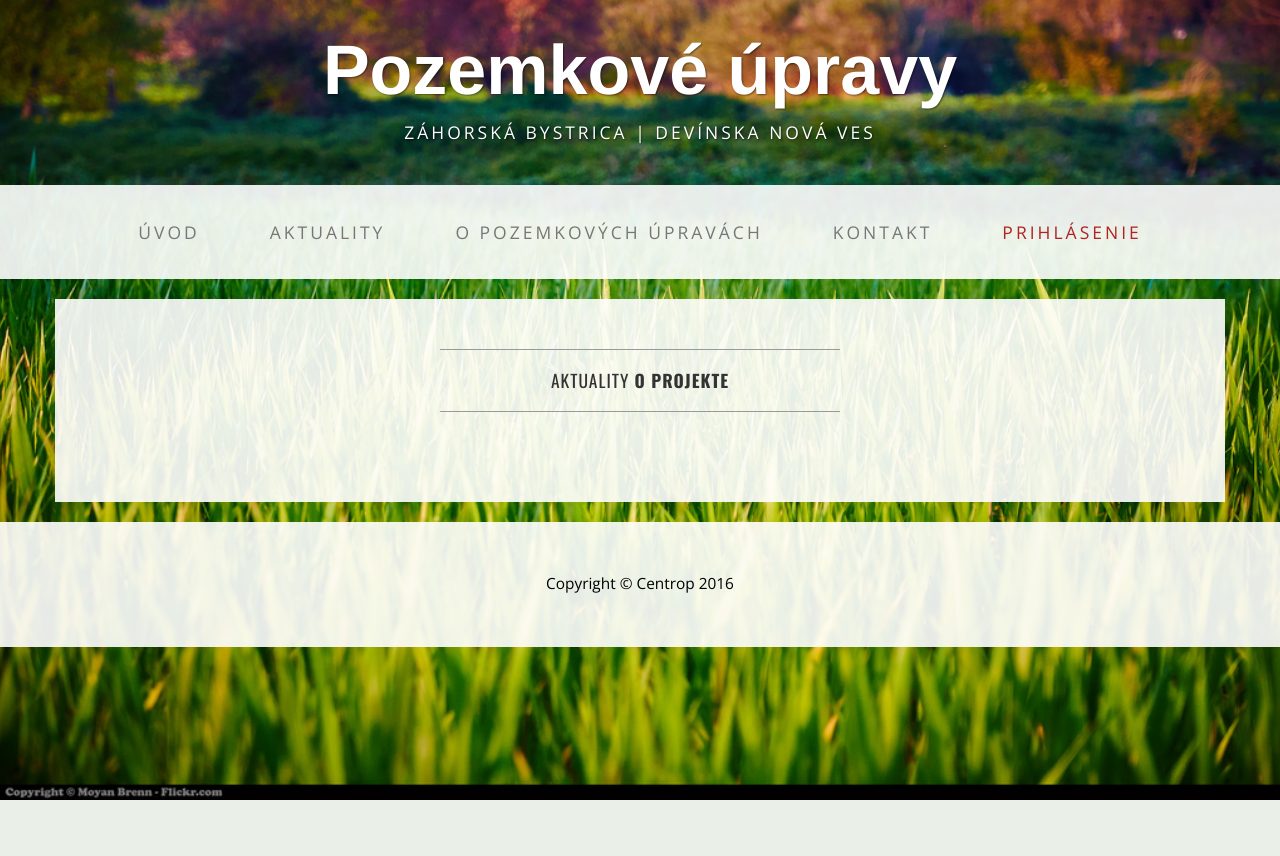
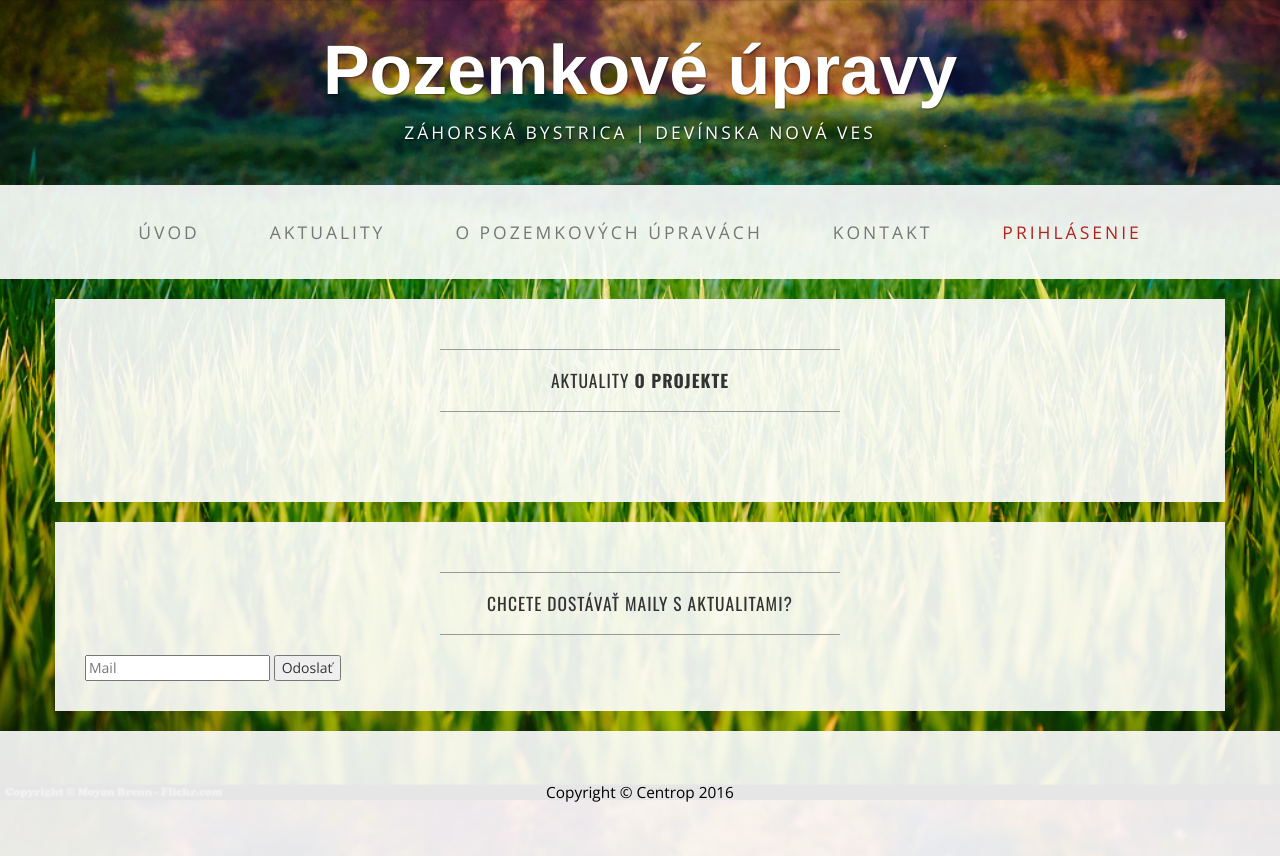
Before and after one commit to OHUSAR/pozemkove_upravy, a PHP site: page /actualities.php in a window 1280 px wide. Before the commit the page ends 800 px from the top, so only its background shows below. Run offline with PHP 8.4, Linux system fonts and the light colour scheme; tables that the repository leaves empty or names only in its code hold one stand-in row (values such as "Sample post").

Commit message:
added newsletter

```diff
--- a/sources/actualities.php
+++ b/sources/actualities.php
@@ -4,6 +4,7 @@
 <?php include('functions/content_functions.php') ?>
 <?php include('functions/login_functions.php') ?>
 <?php include('functions/article_functions.php') ?>
+<?php include('functions/newsletter_functions.php') ?>
 <?php siteHead('Aktuality')?>
 
 <body>
@@ -11,7 +12,6 @@
     <?php include('html/nav.html') ?>
 
     <div class="container">
-
         <div class="row">
             <div class="box">
                 <?php
@@ -20,9 +20,30 @@
                 ?>
             </div>
         </div>
-
     </div>
     <!-- /.container -->
+
+    <div class="container">
+        <div class="row">
+            <div class="box">
+                <div class="col-lg-12">
+                    <div class="form">
+                        <?php sectionHeading("Chcete dostávať maily s aktualitami?", "")?>
+                        <form class="login-form" method="post">
+                            <input type="text" placeholder="Mail" name="mail" required/>
+                            <button type="submit" name="newsletterFormSubmit" value="register">Odoslať</button>
+                        </form>
+                        <?php
+                        if (isset($_POST["newsletterFormSubmit"])) {
+                            $_POST["mail"] = addslashes(strip_tags(trim($_POST["mail"])));
+                            addToNewsletter($_POST["mail"]);
+                        }
+                        ?>
+                    </div>
+                </div>
+            </div>
+        </div>
+    </div>
 
     <?php include('html/footer.html') ?>
 
--- a/sources/functions/newsletter_functions.php
+++ b/sources/functions/newsletter_functions.php
@@ -1,7 +1,103 @@
 <?php
-/**
- * Created by PhpStorm.
- * User: Martin
- * Date: 12/08/16
- * Time: 15:32
- */
+function addToNewsletter($mail){
+    $servername = "localhost";
+    $username = "root";
+    $password = "";
+    $dbname = "land_edit";
+
+    echo "<br>";
+
+    if(!checkInput($mail)){
+        echo 'Zadali ste nesprávnu mailovú adresu.';
+        return;
+    }
+    if(isRegistered($mail)){
+        echo 'Aktuálne už dostávate newsletter.';
+        return;
+    }
+
+// Create connection
+    $conn = mysqli_connect($servername, $username, $password, $dbname);
+// Check connection
+    if (!$conn) {
+        die("Connection failed: " . mysqli_connect_error());
+    }
+
+    $sql = "INSERT INTO newsletter (mail) VALUES ('".$mail."')";
+
+    if (mysqli_query($conn, $sql)) {
+        echo "Ďakujeme, odteraz budete od nás dostávať newsletter";
+    } else {
+        echo "Error: " . $sql . "<br>" . mysqli_error($conn);
+    }
+
+    mysqli_close($conn);
+}
+
+
+function removeFromNewsletter($mail){
+    $servername = "localhost";
+    $username = "root";
+    $password = "";
+    $dbname = "land_edit";
+    if(!checkInput($mail)){
+        echo 'Zadali ste nesprávnu mailovú adresu.';
+        return;
+    }
+    if(isRegistered($mail)){
+        echo 'Aktuálne už dostávate newsletter.';
+        return;
+    }
+
+// Create connection
+    $conn = mysqli_connect($servername, $username, $password, $dbname);
+// Check connection
+    if (!$conn) {
+        die("Connection failed: " . mysqli_connect_error());
+    }
+
+// sql to delete a record
+    $sql = "DELETE FROM newsletter WHERE mail='".$mail."'";
+
+    if (mysqli_query($conn, $sql)) {
+        echo "Record deleted successfully";
+    } else {
+        echo "Error deleting record. Please contact site administrator.";
+    }
+    mysqli_close($conn);
+
+}
+
+
+function isRegistered($mail){
+    $servername = "localhost";
+    $username = "ofm";
+    $password = "land9edit";
+    $dbname = "land_edit";
+
+// Create connection
+    $conn = mysqli_connect($servername, $username, $password, $dbname);
+// Check connection
+    if (!$conn) {
+        die("Connection failed: " . mysqli_connect_error());
+    }
+
+    $sql = "SELECT * FROM newsletter WHERE mail = '".$mail."'";
+    $result = mysqli_query($conn, $sql);
+
+    if (mysqli_num_rows($result) > 0) {
+        mysqli_close($conn);
+        return true;
+
+    } else {
+        mysqli_close($conn);
+        return false;
+    }
+}
+
+function checkInput($mail){
+    return filter_var($mail, FILTER_VALIDATE_EMAIL);
+}
+
+
+?>
```
Also changed, not shown: sources/admin/functions/newsletter_functions.php (+62 -0 lines), sources/admin/index.php (+26 -0 lines).
